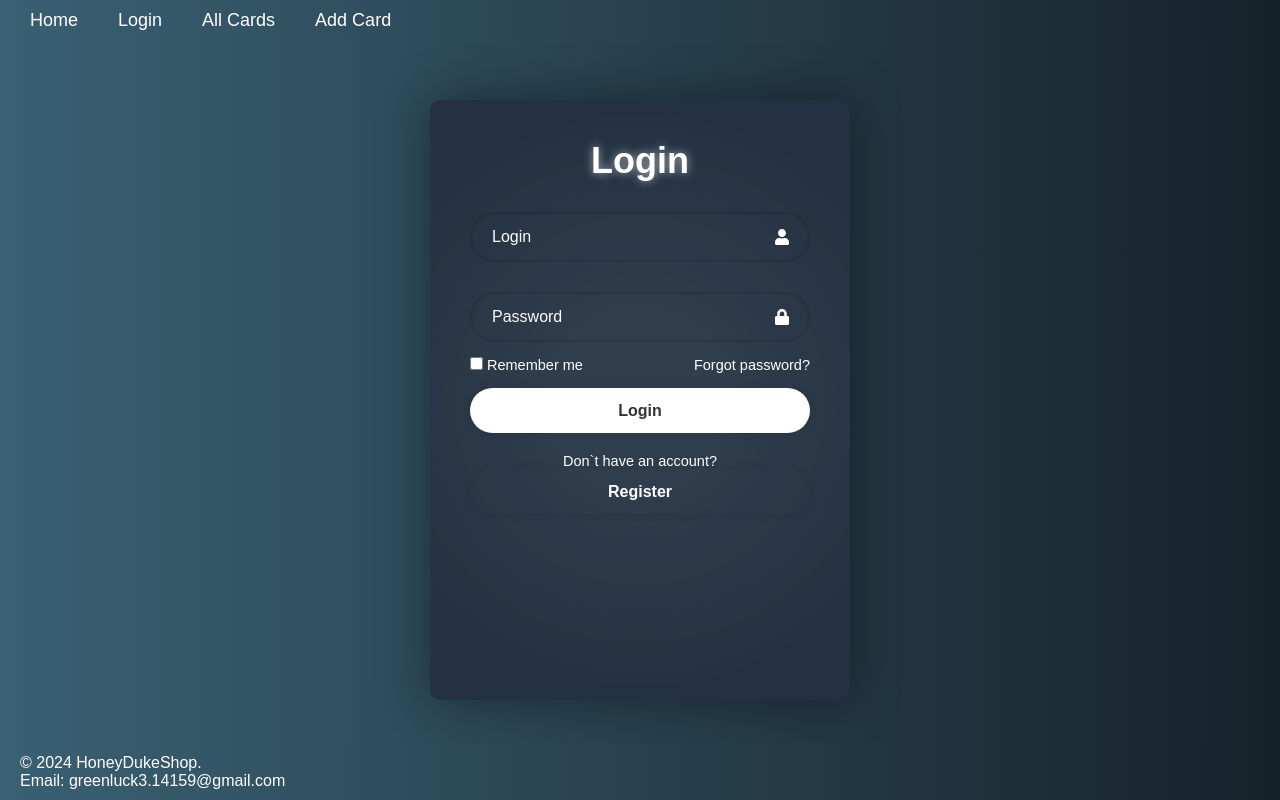
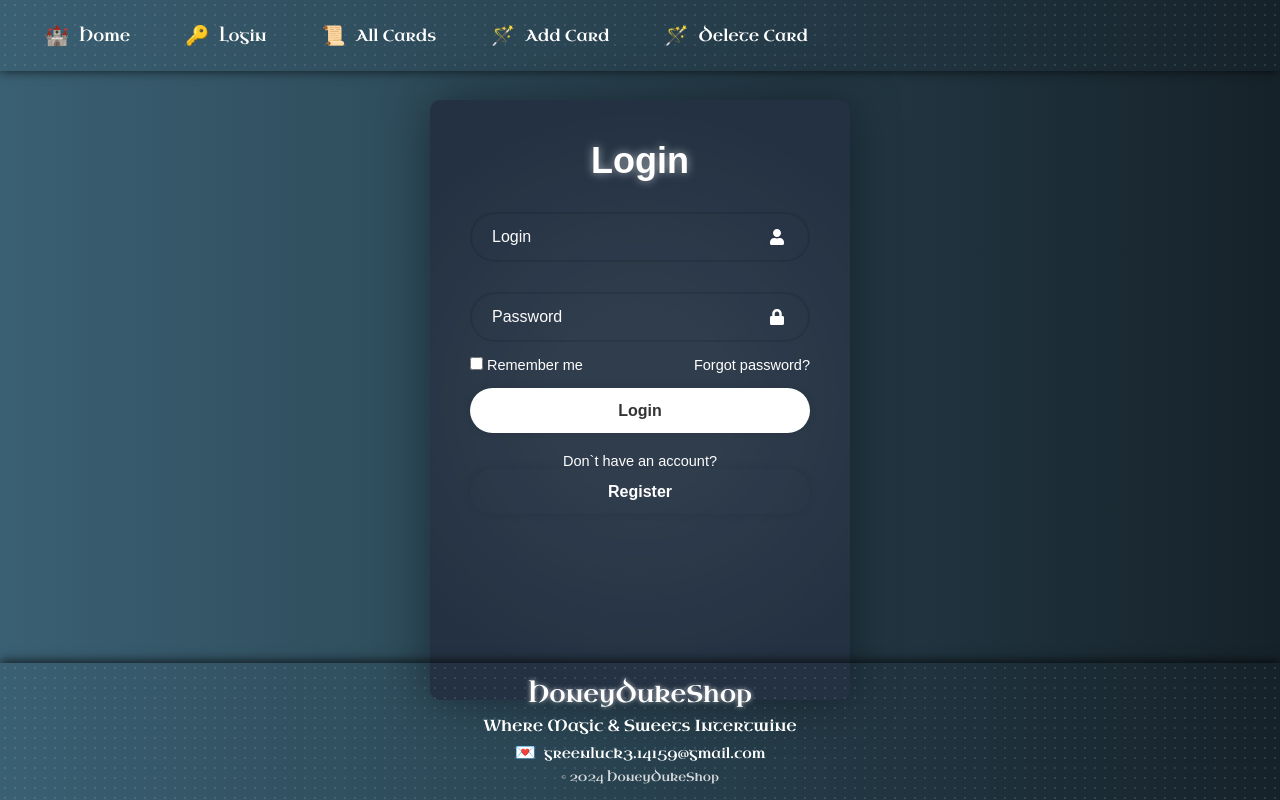
Before and after one commit to greenluck18/hdshop-frontend, a React (Create React App) app: page /login in a window 1280 px wide. Built offline with nearby package versions, Linux system fonts and the light colour scheme; a web font is replaced by a local one.

Commit message:
change design

```diff
--- a/package.json
+++ b/package.json
@@ -44,5 +44,8 @@
       "last 1 firefox version",
       "last 1 safari version"
     ]
+  },
+  "devDependencies": {
+    "@babel/plugin-proposal-private-property-in-object": "^7.0.0"
   }
 }
--- a/src/Components/Footer/Footer.css
+++ b/src/Components/Footer/Footer.css
@@ -1,14 +1,53 @@
+/* Reuse the same fantasy font */
+@import url('https://fonts.googleapis.com/css2?family=Uncial+Antiqua&display=swap');
 
-footer {
-    position: fixed;
-    bottom: 0;
-    left:0;
-    color: white;
-    padding: 10px 20px;
-    background: #16222A;  /* fallback for old browsers */
-background: -webkit-linear-gradient(to right, #3A6073, #16222A);  /* Chrome 10-25, Safari 5.1-6 */
-background: linear-gradient(to right, #3A6073, #16222A); /* W3C, IE 10+/ Edge, Firefox 16+, Chrome 26+, Opera 12+, Safari 7+ */
+.footer {
+  position: fixed;
+  bottom: 0;
+  left: 0;
+  width: 100%;
+  z-index: 1000;
+  background: linear-gradient(135deg, #2c1b5a 0%, #5d3fd3 50%, #2c1b5a 100%);
+  box-shadow: 0 -2px 10px rgba(0,0,0,0.7);
+  padding: 10px 0;
+  font-family: 'Uncial Antiqua', cursive;
+  text-align: center;
+  color: #fff;
+  /* Subtle starry background */
+  background-image: radial-gradient(rgba(255,255,255,0.1) 1px, transparent 1px);
+  background-size: 10px 10px;
+  background-position: 0 0, 5px 5px;
+}
 
-    width: 100%;
-    z-index: 1000; /* Забезпечує, що Header буде поверх інших елементів */
-  }
+.footer-content {
+  max-width: 1200px;
+  margin: 0 auto;
+  padding: 0 20px;
+}
+
+.footer-title {
+  font-size: 24px;
+  margin: 5px 0;
+  text-shadow: 0 0 5px rgba(255,255,255,0.7);
+}
+
+.footer-text {
+  font-size: 16px;
+  margin: 5px 0;
+}
+
+.footer-contact {
+  font-size: 14px;
+  margin: 5px 0;
+}
+
+.footer-copy {
+  font-size: 12px;
+  margin: 5px 0;
+  opacity: 0.8;
+}
+
+.icon {
+  font-size: 1.2em;
+  margin-right: 5px;
+}
--- a/src/Components/Footer/Footer.js
+++ b/src/Components/Footer/Footer.js
@@ -1,13 +1,18 @@
 import React from "react";
-import "./Footer.css"; // Import CSS for styling
+import "./Footer.css"; // Updated CSS file
 
 const Footer = () => {
   return (
-    <footer>
-        <p>&copy; 2024 HoneyDukeShop.</p>
-        <p>Email: greenluck3.14159@gmail.com</p>
+    <footer className="footer">
+      <div className="footer-content">
+        <p className="footer-title">HoneyDukeShop</p>
+        <p className="footer-text">Where Magic & Sweets Intertwine</p>
+        <p className="footer-contact">
+          <span className="icon">💌</span> greenluck3.14159@gmail.com
+        </p>
+        <p className="footer-copy">© 2024 HoneyDukeShop</p>
+      </div>
     </footer>
-
   );
 };
 
--- a/src/Components/Header/Header.css
+++ b/src/Components/Header/Header.css
@@ -1,29 +1,26 @@
+/* Import the fantasy font */
+@import url('https://fonts.googleapis.com/css2?family=Uncial+Antiqua&display=swap');
+
 .header {
   position: fixed;
-  top:0;
-  left:0;
-  padding: 10px 20px;
-  margin-bottom: 20px;
-  background: #16222A;  /* fallback for old browsers */
-  background: -webkit-linear-gradient(to right, #3A6073, #16222A);  /* Chrome 10-25, Safari 5.1-6 */
-  background: linear-gradient(to right, #3A6073, #16222A); /* W3C, IE 10+/ Edge, Firefox 16+, Chrome 26+, Opera 12+, Safari 7+ */
-
+  top: 0;
+  left: 0;
+  width: 100%;
+  z-index: 1000;
+  padding: 15px 30px;
+  background: linear-gradient(135deg, #2c1b5a 0%, #5d3fd3 50%, #2c1b5a 100%);
+  box-shadow: 0 0 10px rgba(0,0,0,0.7);
+  font-family: 'Uncial Antiqua', cursive;
   color: #fff;
-  width: 100%;
-  z-index: 1000; /* Забезпечує, що Header буде поверх інших елементів */
 }
 
+/* Optional: add a subtle starry background */
+.header {
+  background-image: radial-gradient(rgba(255,255,255,0.1) 1px, transparent 1px);
+  background-size: 10px 10px;
+  background-position: 0 0, 5px 5px;
+}
 
-/* .header {
-  background: radial-gradient(circle at 74.2% 50.9%, rgb(14, 72, 222) 5.2%, rgb(3, 22, 65) 75.3%);
-  padding: 10px 20px;
-  margin-bottom: 20px;
-  color: #fff;
-} */
-.nav {
-  height: 60px;
-  border:1px solid #ccc;
-}
 .navbar {
   display: flex;
   justify-content: space-between;
@@ -33,21 +30,32 @@
 .nav-list {
   list-style: none;
   display: flex;
-  gap: 20px;
+  gap: 25px;
+  margin: 0;
+  padding: 0;
 }
 
 .nav-item {
-  font-size: 18px;
+  position: relative;
 }
 
 .nav-link {
   text-decoration: none;
   color: #fff;
-  padding: 10px;
-  border-radius: 5px;
-  transition: background-color 0.3s ease;
+  padding: 8px 15px;
+  border-radius: 10px;
+  transition: all 0.3s ease;
+  display: flex;
+  align-items: center;
+  gap: 5px;
 }
 
 .nav-link:hover {
-  background-color: #708c9f;
+  background-color: rgba(255,255,255,0.2);
+  box-shadow: 0 0 10px rgba(255,255,255,0.5), 0 0 20px rgba(255,255,255,0.3);
+  transform: translateY(-1px);
 }
+
+.icon {
+  font-size: 1.2em;
+}
--- a/src/Components/Header/Header.js
+++ b/src/Components/Header/Header.js
@@ -1,10 +1,9 @@
 import React from "react";
 import { Link } from "react-router-dom";
-import "./Header.css"; // Import CSS for styling
+import "./Header.css"; // Updated CSS file
 
 const Header = () => {
   const urlParams = new URLSearchParams(window.location.search);
-
   const storedToken = urlParams.get('authToken') || '';
 
   return (
@@ -13,34 +12,36 @@ const Header = () => {
         <ul className="nav-list">
           <li className="nav-item">
             <Link to="/" className="nav-link">
-                Home
+              <span className="icon">🏰</span> Home
             </Link>
           </li>
           <li className="nav-item">
             <Link to="/login" className="nav-link">
-                Login
+              <span className="icon">🔑</span> Login
             </Link>
           </li>
           <li className="nav-item">
             <Link to="/allCards" className="nav-link">
-                All Cards
+              <span className="icon">📜</span> All Cards
             </Link>
           </li>
           <li className="nav-item">
             <Link to="/addCard" className="nav-link">
-                  Add Card
+              <span className="icon">🪄</span> Add Card
             </Link>
           </li>
-            {storedToken && ( // Conditional rendering based on whether the token exists
+          <li className="nav-item">
+            <Link to="/deleteCard" className="nav-link">
+              <span className="icon">🪄</span> Delete Card
+            </Link>
+          </li>
+          {storedToken && (
             <li className="nav-item">
               <Link to="/myItems" className="nav-link">
-                  My Items
+                <span className="icon">💎</span> My Items
               </Link>
             </li>
           )}
-
-
-
         </ul>
       </nav>
     </header>
```
Lines whose indentation alone changed are shown as unchanged.
